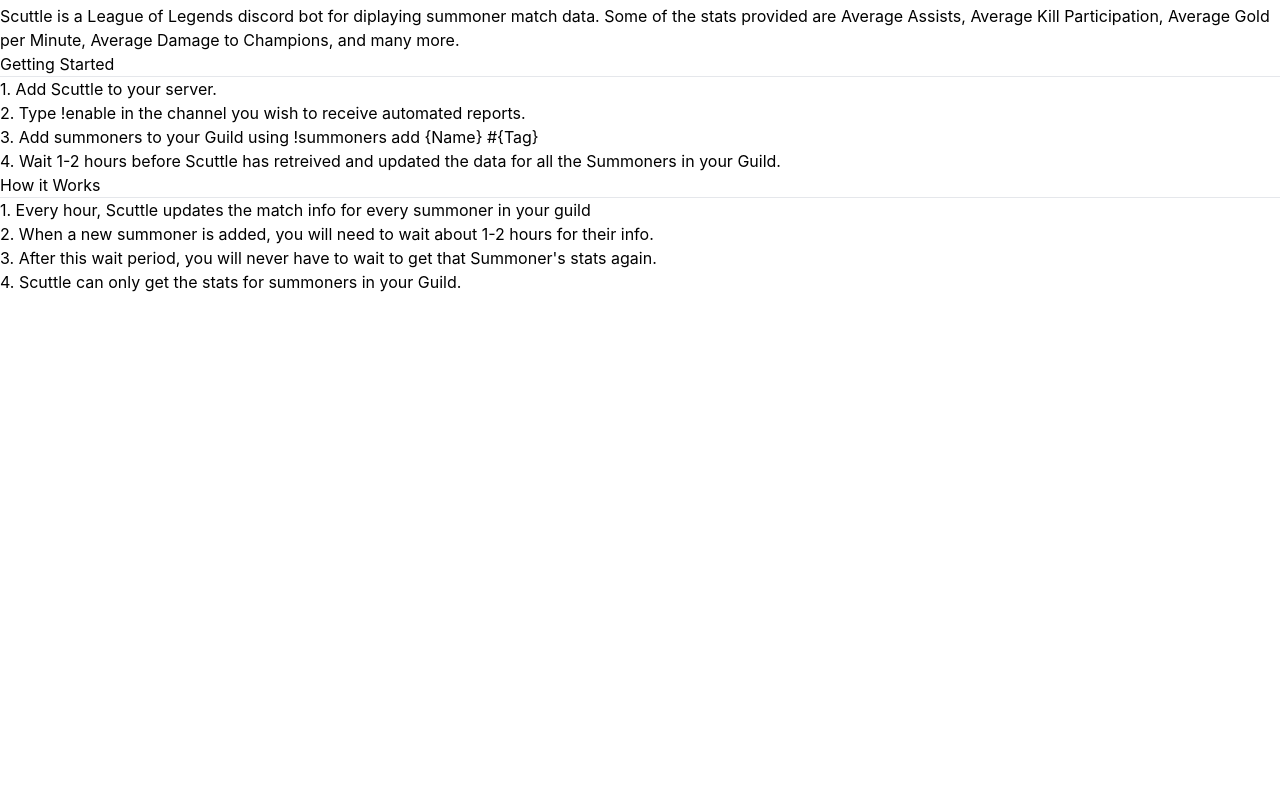
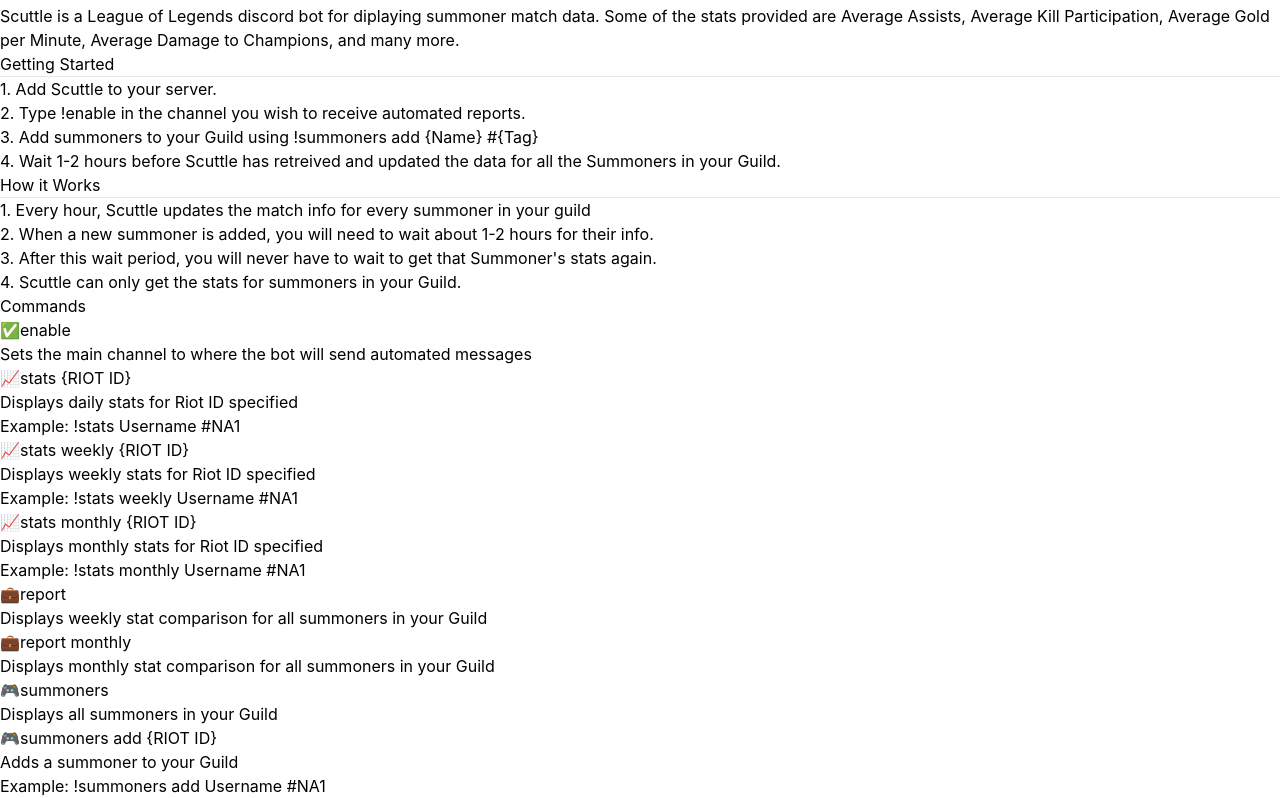
Before and after one commit to eduardoalba00/ScuttleWeb, a React (Create React App) app: page / in a window 1280 px wide. Shown: the part 2305-3103 px from the top of the page. Before the commit the page ends 2599 px from the top, so only its background shows below. Built offline with nearby package versions, Linux system fonts and the light colour scheme; a web font is replaced by a local one.

Commit message:
Added commands section

```diff
--- a/src/App.js
+++ b/src/App.js
@@ -1,5 +1,47 @@
 import { PlusIcon } from "@heroicons/react/24/solid";
 import { useEffect, useState } from "react";
+
+const commands = [
+  {
+    name: "✅enable",
+    description:
+      "Sets the main channel to where the bot will send automated messages",
+  },
+  {
+    name: "📈stats {RIOT ID}",
+    description: "Displays daily stats for Riot ID specified",
+    example: "!stats Username #NA1",
+  },
+  {
+    name: "📈stats weekly {RIOT ID}",
+    description: "Displays weekly stats for Riot ID specified",
+    example: "!stats weekly Username #NA1",
+  },
+  {
+    name: "📈stats monthly {RIOT ID}",
+    description: "Displays monthly stats for Riot ID specified",
+    example: "!stats monthly Username #NA1",
+  },
+  {
+    name: "💼report",
+    description:
+      "Displays weekly stat comparison for all summoners in your Guild",
+  },
+  {
+    name: "💼report monthly",
+    description:
+      "Displays monthly stat comparison for all summoners in your Guild",
+  },
+  {
+    name: "🎮summoners",
+    description: "Displays all summoners in your Guild",
+  },
+  {
+    name: "🎮summoners add {RIOT ID}",
+    description: "Adds a summoner to your Guild",
+    example: "!summoners add Username #NA1",
+  },
+];
 
 export default function App() {
   const [screenSize, setScreenSize] = useState({
@@ -24,8 +66,6 @@
       });
     };
 
-    console.log(screenSize);
-
     window.addEventListener("resize", handleResize);
 
     // Cleanup function to remove event listener
@@ -33,6 +73,33 @@
       window.removeEventListener("resize", handleResize);
     };
   }, [screenSize]);
+
+  const commandsList = (
+    <ul role="list" className="divide-y divide-gray-800">
+      {commands.map((command) => (
+        <li key={command.name} className="flex justify-between gap-x-6 py-5">
+          <div className="flex min-w-0 gap-x-4">
+            <div className="min-w-0 flex-auto">
+              <p className="text-lg font-semibold leading-6 text-gray-900">
+                {command.name}
+              </p>
+              <p
+                className="mt-1 text-base leading-5 text-black"
+                style={{ whiteSpace: "pre-wrap" }}
+              >
+                {command.description}
+              </p>
+              {command.example && (
+                <p className="text-base leading-5 text-black">
+                  <span className="font-bold">Example:</span> {command.example}
+                </p>
+              )}
+            </div>
+          </div>
+        </li>
+      ))}
+    </ul>
+  );
 
   return (
     <div className="bg-white font-sans">
@@ -199,6 +266,16 @@
             ></div>
           )}
         </div>
+        {/* Commands and Contact section */}
+        <div className="grid grid-cols-1 lg:grid-cols-2 mt-4 gap-x-2">
+          {/* commands */}
+          <div className="bg-green-300 rounded-xl p-6">
+            {/* title */}
+            <div className="text-3xl font-bold">Commands</div>
+            {/* commands list */}
+            {commandsList}
+          </div>
+        </div>
       </div>
     </div>
   );
```
Also changed, not shown: src/assets/github.png (added).
